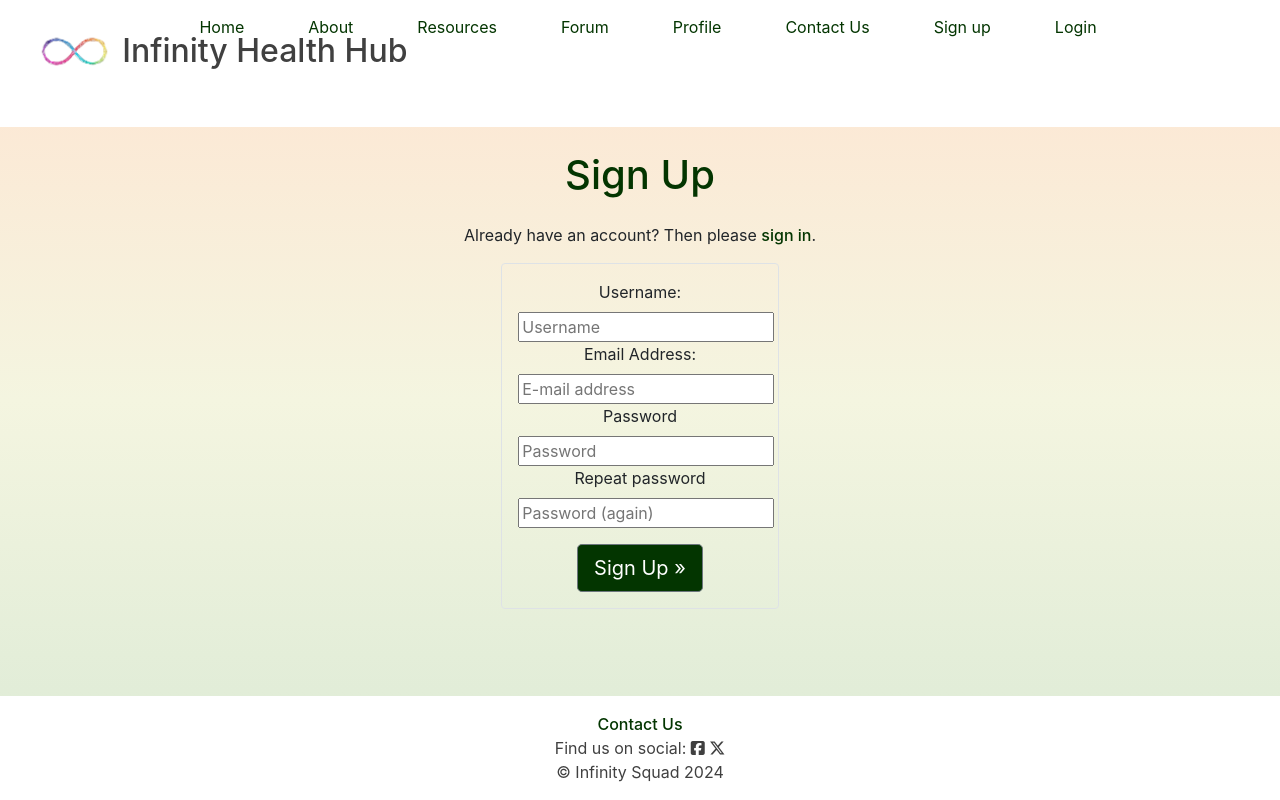
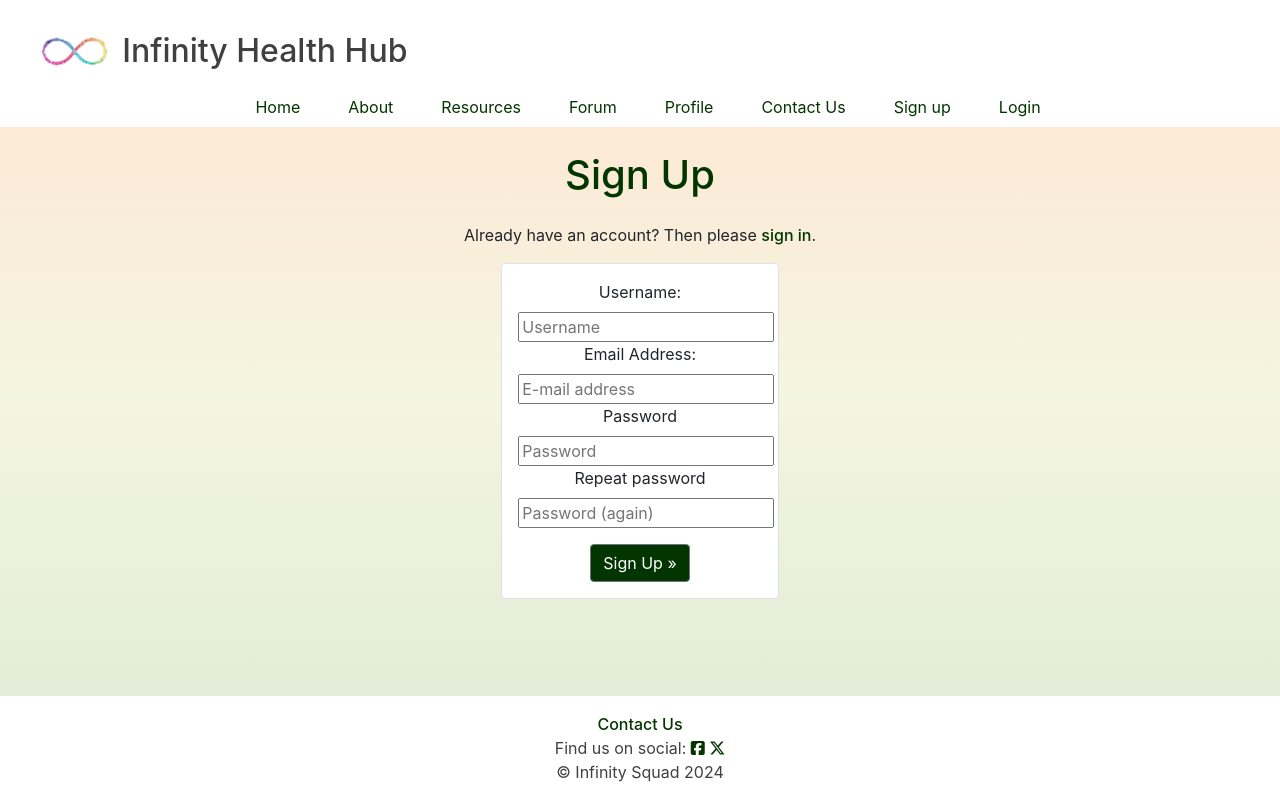
Before and after one commit to violaberg/infinity-health-hub, a Django app: page /accounts/signup/ in a window 1280 px wide. Run offline with Django 4.2, Linux system fonts and the light colour scheme; some libraries are stand-ins or nearby versions.

Commit message:
Add white background for forms

```diff
--- a/static/css/style.css
+++ b/static/css/style.css
@@ -23,7 +23,7 @@ body {
 
 .navbar-light .navbar-nav .nav-link {
     color: var(--darkgreen);
-    padding: 0 2rem;
+    padding: 0 1.5rem;
 }
 
 .navbar {
@@ -45,18 +45,22 @@ body {
     color: var(--gray);
 }
 
-.link {
+.link, .icon {
     color: var(--darkgreen);
     font-weight: 500;
 }
 
-.link:hover {
+.link:hover, .icon:hover {
     color: var(--gray);
 }
 
 .custom-border {
     border-color: var(--gray);
     border-width: 3px;
+}
+
+.form-bg {
+    background-color: white;
 }
 
 /* Buttons */
@@ -80,6 +84,9 @@ body {
 }
 
 @media (min-width: 992px) {
+    .navbar {
+        top: 0;
+    }
     .logo {
         width: 15%;
     }
--- a/templates/account/login.html
+++ b/templates/account/login.html
@@ -13,7 +13,7 @@
     </div>
   </div>
   <div class="row mt-1">
-    <div class="custom-border col-md-6 m-auto border rounded p-3">
+    <div class="form-bg custom-border col-md-6 m-auto border rounded p-3">
       <form class="login text-center" method="POST" action="{% url 'account_login' %}">
         {% csrf_token %}
         {{ form.as_p }}
@@ -21,7 +21,7 @@
         <input type="hidden" name="{{ redirect_field_name }}" value="{{ redirect_field_value }}" />
         {% endif %}
         <a class="link button secondaryAction pr-2" href="{% url 'account_reset_password' %}">{% trans "Forgot Password?" %}</a>
-        <button class="custom-btn primaryAction btn-lg btn btn-secondary" type="submit">{% trans "Login" %}</button>
+        <button class="custom-btn primaryAction btn btn-secondary" type="submit">{% trans "Login" %}</button>
       </form>
     </div>
   </div>
--- a/templates/account/signup.html
+++ b/templates/account/signup.html
@@ -17,7 +17,7 @@
       </p>
 
       <div class="row mt-1">
-        <div class="custom-border col-md-6 m-auto border rounded p-3">
+        <div class="form-bg custom-border col-md-6 m-auto border rounded p-3">
 
           <form class="signup text-center" id="signup_form" method="post" action="{% url 'account_signup' %}">
             {% csrf_token %}
@@ -49,7 +49,7 @@
             <input type="hidden" class="form-control" name="{{ redirect_field_name }}"
               value="{{ redirect_field_value }}" />
             {% endif %}
-            <button type="submit" class="custom-btn btn btn-lg btn-secondary mt-3">{% trans "Sign Up" %} &raquo;</button>
+            <button type="submit" class="custom-btn btn btn-secondary mt-3">{% trans "Sign Up" %} &raquo;</button>
           </form>
         </div>
       </div>
--- a/templates/base.html
+++ b/templates/base.html
@@ -92,10 +92,10 @@
     </div>
     <footer class="footer fixed-bottom mt-auto text-center bg-white py-3">
         <p class="m-0">
-            <a href="#" class="link">Contact Us</a>
+            <a href="{% url 'contact' %}" class="link">Contact Us</a>
         </p>
-        <p class="m-0 text-center">Find us on social: <i class="fab fa-facebook-square ms-3"></i>
-            <i class="fa-brands fa-x-twitter"></i>
+        <p class="m-0 text-center">Find us on social: <i class="icon fab fa-facebook-square ms-3"></i>
+            <i class="icon fa-brands fa-x-twitter"></i>
         </p>
         {% block copyright %}
         <p class="m-0 text-center">&copy; Infinity Squad 2024</p>
```
